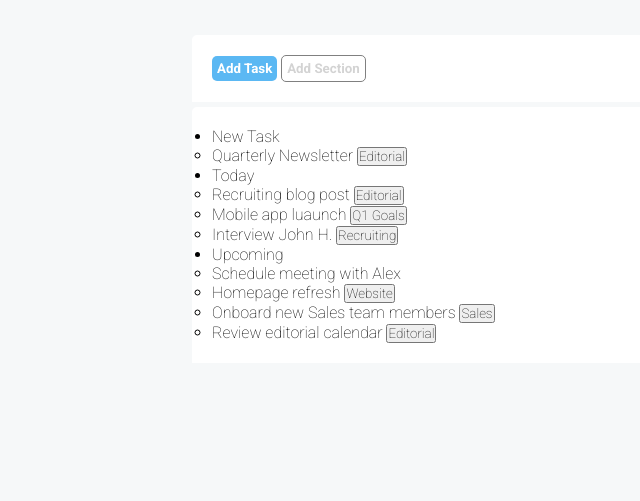
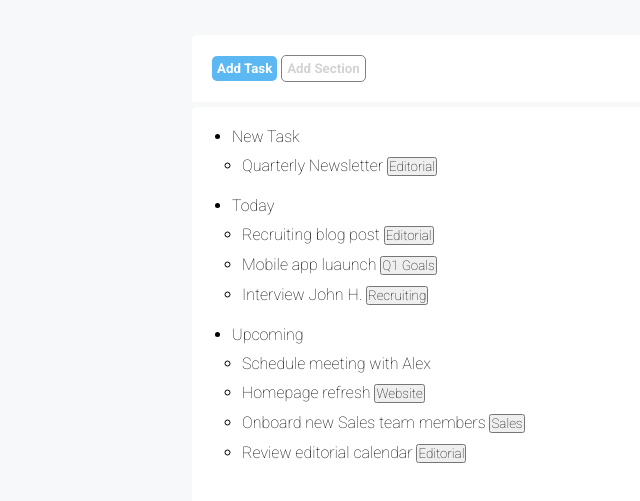
Before and after one commit to Francesco-Ostellari/html-css-toboolist, a plain HTML site: page index.html in a window 1280 px wide. Shown: the part 65-566 px from the top of the page, without its empty margins (0-640 px from the left). Drawn offline with Linux system fonts and the light colour scheme.

Commit message:
sistemazione-lista

```diff
--- a/css/style.css
+++ b/css/style.css
@@ -65,3 +65,11 @@ main {
     border-top-left-radius: 5px;
     border-top-right-radius: 5px;
 }
+.list {
+    margin-left: 10px;
+    margin-top: 10px;
+}
+.li-title {
+    margin-left: 20px;
+    margin-bottom: 20px;
+}
```
